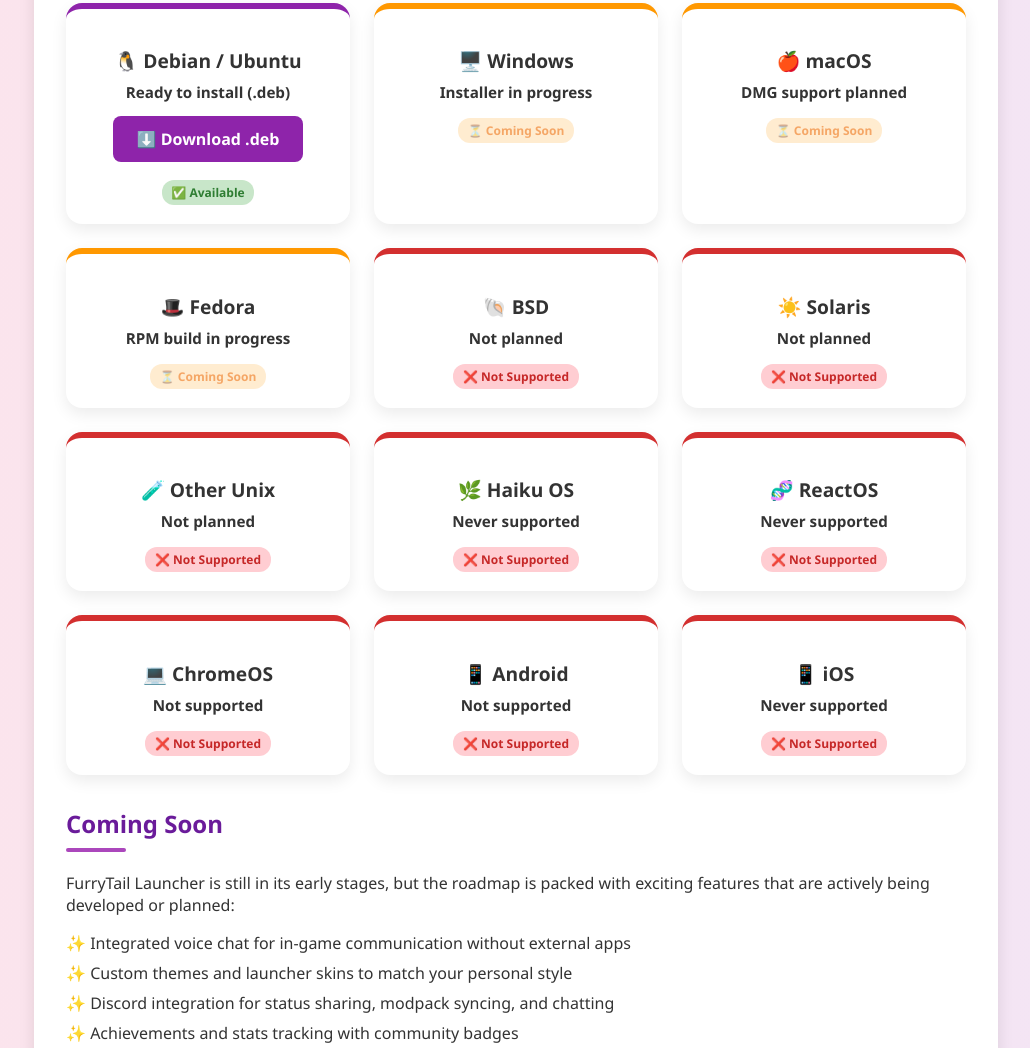
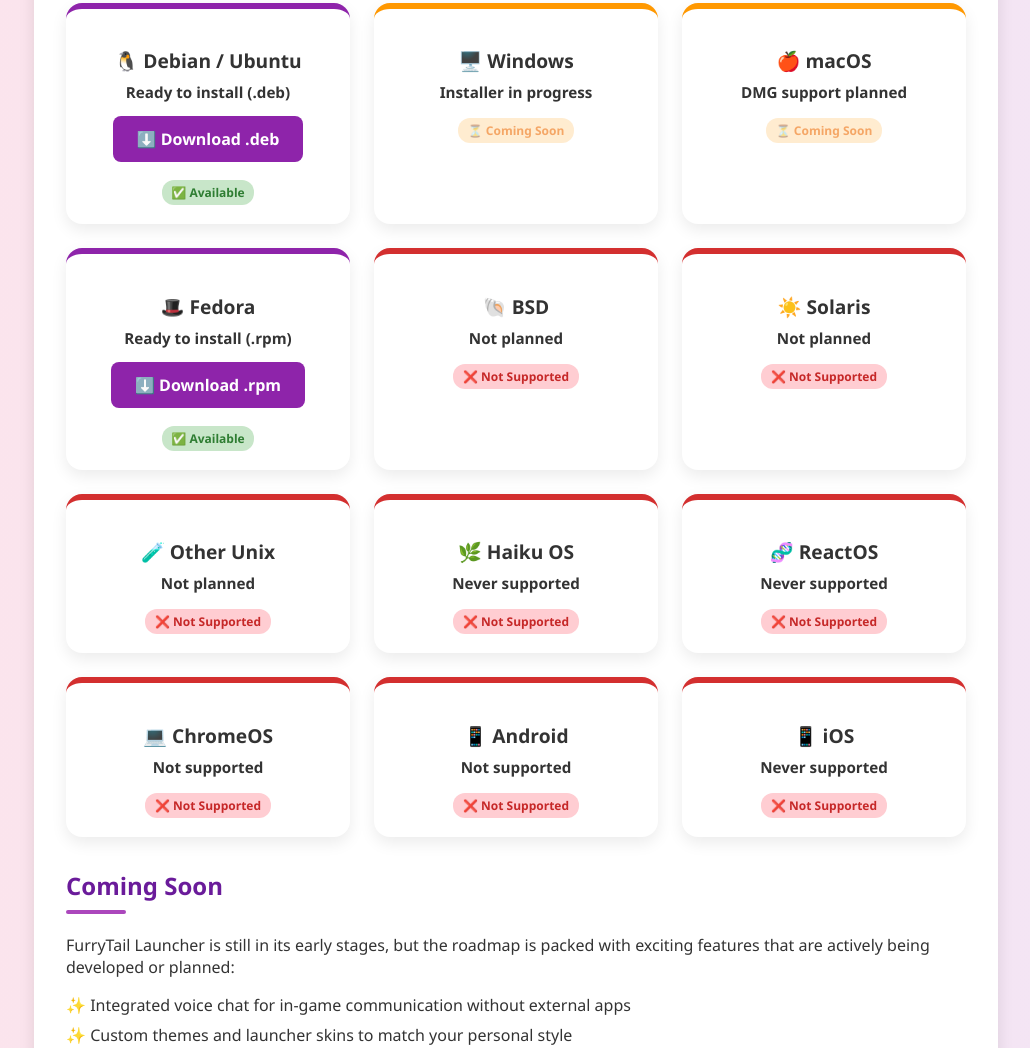
Before and after one commit to Hacintosh-better-as-Windows/FurryTailLauncherWebsite, a plain HTML site: page index.html in a window 1280 px wide. Shown: the part 1105-2153 px from the top of the page, without its empty margins (124-1154 px from the left). Drawn offline with Linux system fonts and the light colour scheme.

Commit message:
Fedora build hinzugefügt mit Download-Link

```diff
--- a/index.html
+++ b/index.html
@@ -291,11 +291,15 @@
       <div class="status-badge status-coming">⏳ Coming Soon</div>
     </div>
 
-    <div class="os-card coming">
-      <h3>🎩 Fedora</h3>
-      <p>RPM build in progress</p>
-      <div class="status-badge status-coming">⏳ Coming Soon</div>
-    </div>
+    <div class="os-card available">
+  <h3>🎩 Fedora</h3>
+  <p>Ready to install (.rpm)</p>
+  <a href="https://raw.githubusercontent.com/Hacintosh-better-as-Windows/FurryTailLauncherWebsite/main/furrytaillauncher_0.0.1-1.x86_64.rpm" target="_blank" class="download-button">
+    ⬇️ Download .rpm
+  </a>
+  <div class="status-badge status-available">✅ Available</div>
+</div>
+
 
     <!-- Not Supported -->
     <div class="os-card never">
```
Also changed, not shown: 1 other file.
